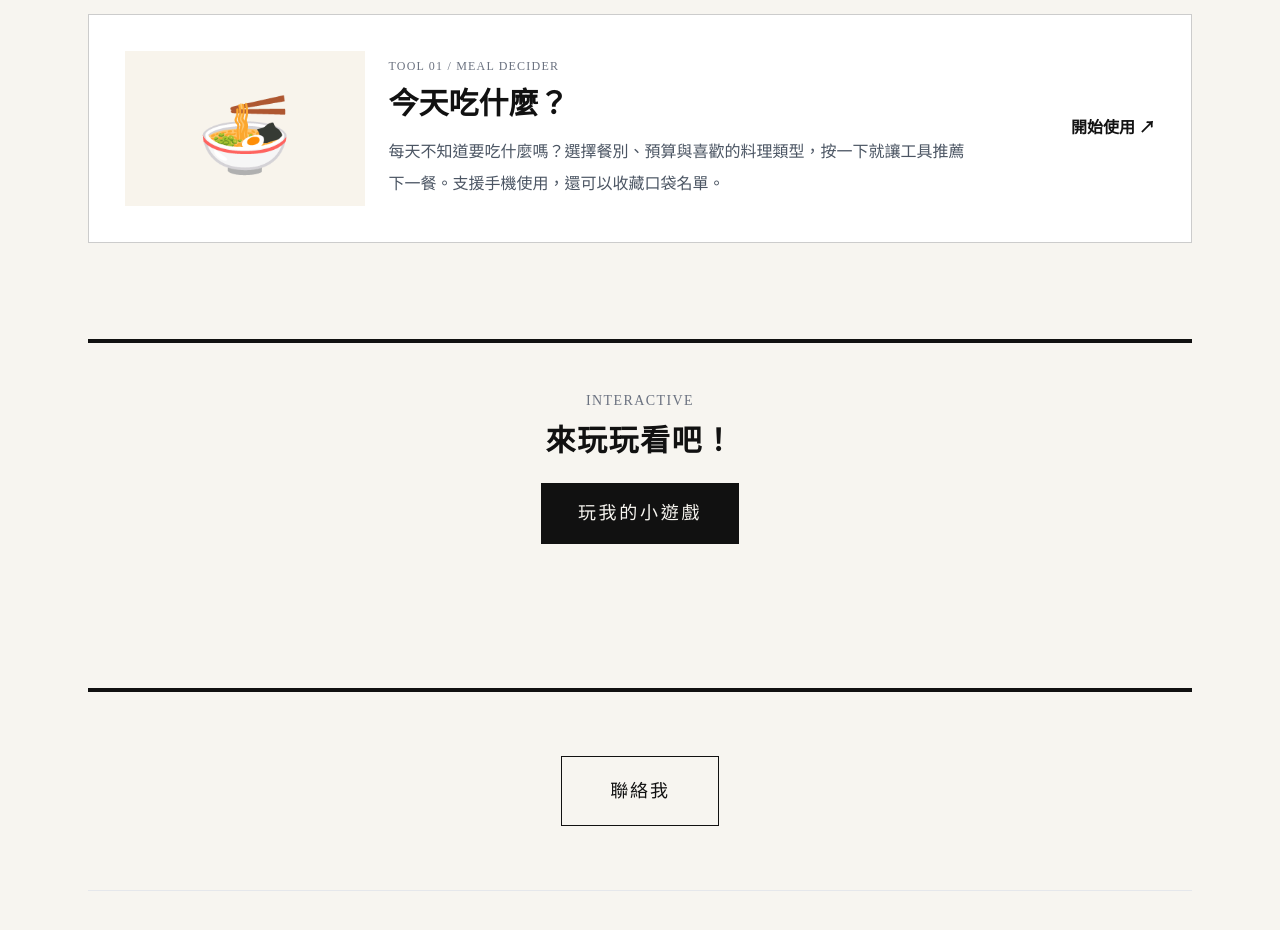
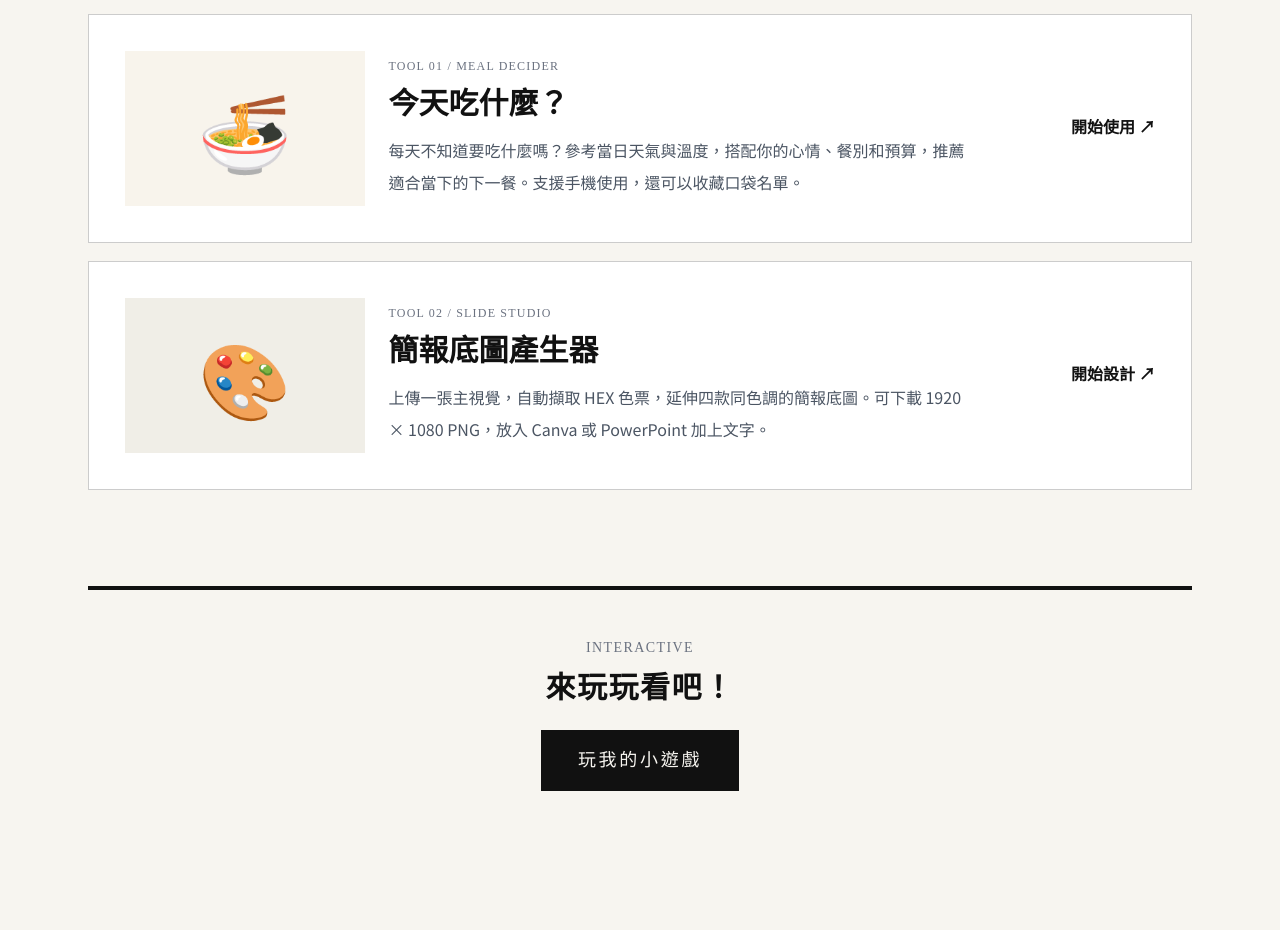
Before and after one commit to ruby750/again-again, a plain HTML site: page index.html in a window 1280 px wide. Shown: the part 2420-3350 px from the top of the page. Drawn offline with nearby package versions, Linux system fonts and the light colour scheme.

Commit message:
Update meal decider description and add slide studio

```diff
--- a/index.html
+++ b/index.html
@@ -304,9 +304,23 @@ j=d.createElement(s),dl=l!='dataLayer'?'&l='+l:'';j.async=true;j.src=
                     <div class="md:col-span-7">
                         <p class="font-serif text-xs tracking-widest text-gray-500 mb-3">TOOL 01 / MEAL DECIDER</p>
                         <h4 class="font-serif text-2xl md:text-3xl font-bold mb-3">今天吃什麼？</h4>
-                        <p class="text-gray-600 leading-loose">每天不知道要吃什麼嗎？選擇餐別、預算與喜歡的料理類型，按一下就讓工具推薦下一餐。支援手機使用，還可以收藏口袋名單。</p>
+                        <p class="text-gray-600 leading-loose">每天不知道要吃什麼嗎？參考當日天氣與溫度，搭配你的心情、餐別和預算，推薦適合當下的下一餐。支援手機使用，還可以收藏口袋名單。</p>
                     </div>
                     <div class="md:col-span-2 font-serif text-base font-bold md:text-right group-hover:translate-x-1 transition-transform">開始使用 ↗</div>
+                </article>
+            </a>
+
+            <a href="slide-bg-generator.html" class="block group no-underline" style="text-decoration:none;margin-top:18px">
+                <article class="grid grid-cols-1 md:grid-cols-12 gap-6 items-center border border-black/20 bg-white p-6 md:p-9 hover:border-black transition-colors">
+                    <div class="md:col-span-3 flex items-center justify-center" style="min-height:155px;background:#f0eee7">
+                        <span style="font-size:74px" role="img" aria-label="配色與簡報">🎨</span>
+                    </div>
+                    <div class="md:col-span-7">
+                        <p class="font-serif text-xs tracking-widest text-gray-500 mb-3">TOOL 02 / SLIDE STUDIO</p>
+                        <h4 class="font-serif text-2xl md:text-3xl font-bold mb-3">簡報底圖產生器</h4>
+                        <p class="text-gray-600 leading-loose">上傳一張主視覺，自動擷取 HEX 色票，延伸四款同色調的簡報底圖。可下載 1920 × 1080 PNG，放入 Canva 或 PowerPoint 加上文字。</p>
+                    </div>
+                    <div class="md:col-span-2 font-serif text-base font-bold md:text-right group-hover:translate-x-1 transition-transform">開始設計 ↗</div>
                 </article>
             </a>
         </section>
```
